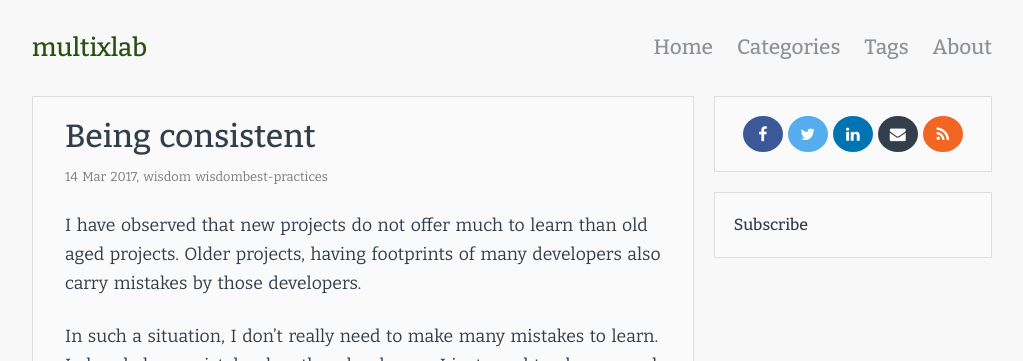
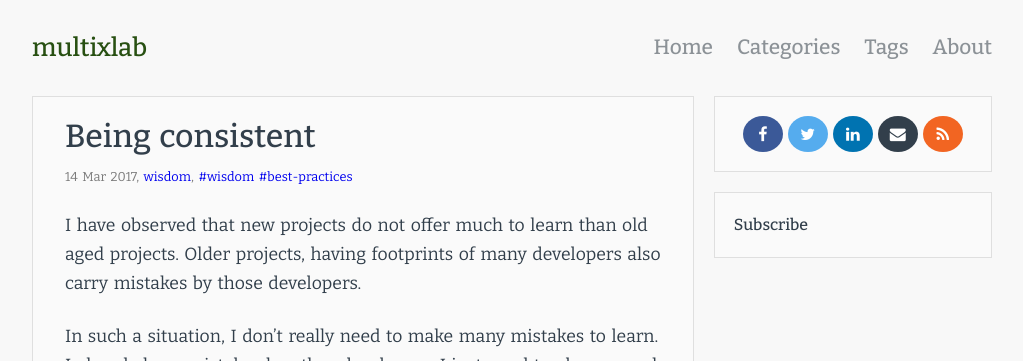
Before and after one commit to multixlab/multixlab.github.io, a Jekyll site: the page built from _posts/2017-03-14-being-consistant.md, in a window 1280 px wide. Shown: the top 361 px of the page, without its empty margins (128-1151 px from the left). Built offline with Jekyll 4.4.1, drawn with Linux system fonts in a browser that asks for light colours.

Commit message:
add tag links

```diff
--- a/_layouts/post.html
+++ b/_layouts/post.html
@@ -8,8 +8,12 @@
 
             <div class="post">
                 <h1>{{ page.title }}</h1>
-                <div class="meta">{{ page.date | date_to_string }}, <a>{{page.category}}</a> <a>{{page.tags}}</a></div>
+                <div class="meta">{{ page.date | date_to_string }}, <a href="#">{{page.category}}</a>,
+                    {% for tag in page.tags %}
+                    <a href="{{site.url}}/tags#{{ tag }}" class="tag">#{{ tag }}</a>
+                    {% endfor %}
 
+                </div>
                 {{ content }}
             </div>
 
```
